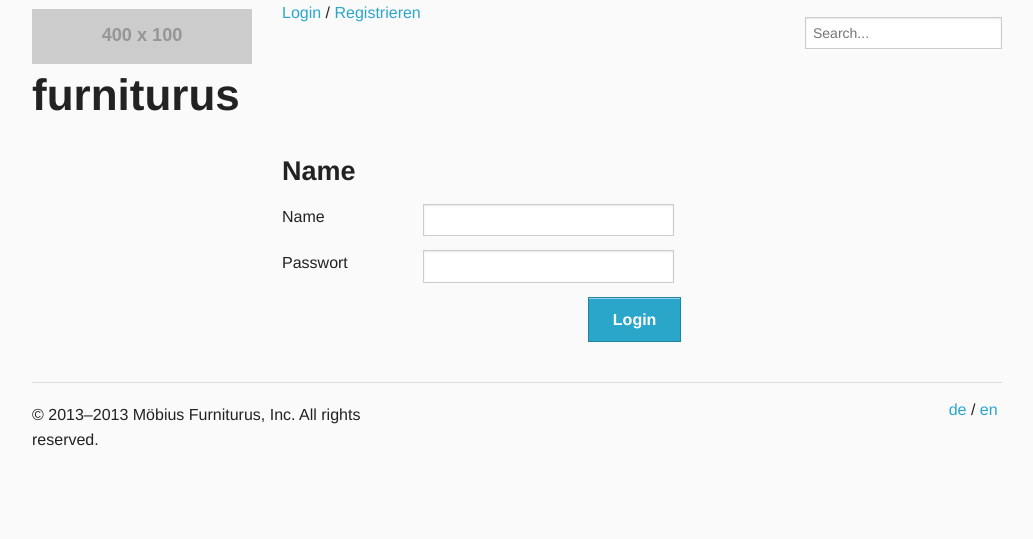
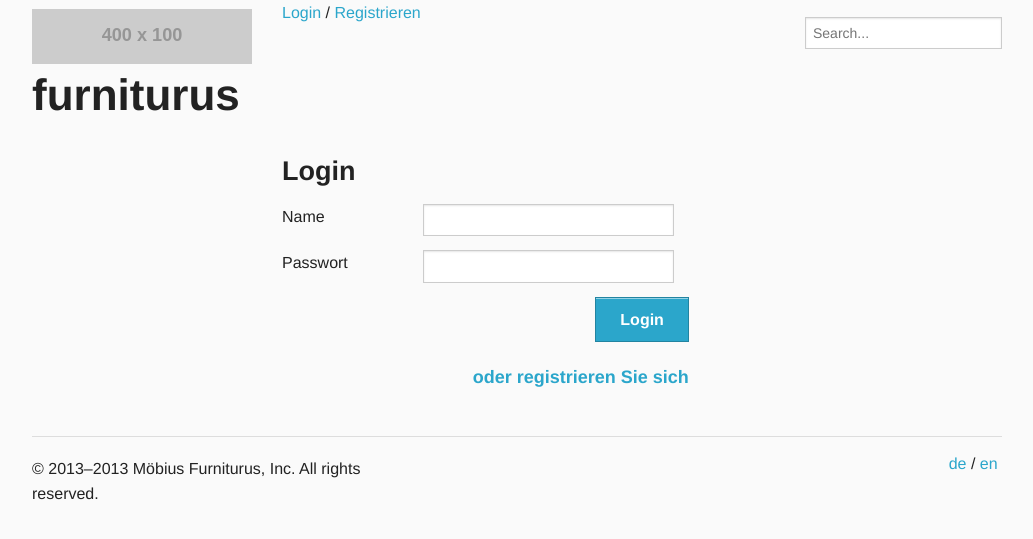
Before and after one commit to polandy/ch.bfh.bti7054.w2013.q.furnitureShop, a PHP site: page /?pageId=99&lang=de in a window 1280 px wide. Shown: the top 539 px of the page, without its empty margins (123-1156 px from the left). Run offline with PHP 8.4, Linux system fonts and the light colour scheme; grey boxes labelled with a size stand in for pictures from a placeholder-image service; data that the repository does not hold is empty; some libraries are stand-ins or nearby versions.

Commit message:
pdf sample

```diff
--- a/src/php/Messages.class.php
+++ b/src/php/Messages.class.php
@@ -72,11 +72,12 @@ class Messages
 
         "footer_admin_createFurniture" => array("Möbel erstellen", "Create Furniture"),
         "footer_admin_createCategory" => array("Kategorie erstellen", "Create Category"),
-        "login_title"=>array("Name", "Name"),
+        "login_title"=>array("Login", "Login"),
         "login_name"=>array("Name", "Name"),
         "login_password"=>array("Passwort", "Password"),
         "login_failed"=>array("Benutzername und Password stimmen nich überein", "Username and password do not match"),
         "login_login"=>array("Login", "Login"),
+        "login_register"=>array("oder registrieren Sie sich", "or register here"),
         "navi_logout" => array("Abmelden", "Logout"),
         "navi_loggedinAs" => array("Hallo ", "Hello "),
         "navi_register" => array("Registrieren", "Register"),
--- a/src/php/view/footer.php
+++ b/src/php/view/footer.php
@@ -5,3 +5,7 @@ $msgService = \service\MsgService::getInstance();
 
 $tpl->assign("createCategory", $msgService->getMsg('footer_admin_createCategory'));
 $tpl->assign("createFurniture", $msgService->getMsg('footer_admin_createFurniture'));
+
+$url = $_SERVER["REQUEST_URI"];
+
+$tpl->assign("langURL", $url . (strpos($url, '?') !== false ? "&lang=" : "?lang="));
--- a/src/php/view/pdforder.php
+++ b/src/php/view/pdforder.php
@@ -6,7 +6,7 @@ new Autoloader();
 $pdf = new \service\PDFOrderService();
 $pdf->AliasNbPages();
 $pdf->AddPage();
-$pdf->SetFont('Times','',12);
+$pdf->SetFont('Arial','',15);
 $order = null;
 $user = null;
 $pdf->OrderHeader($order, $user);
--- a/src/tmpl/footer.tpl.php
+++ b/src/tmpl/footer.tpl.php
@@ -16,8 +16,8 @@
                 </ul>
             </div>
             <div class="large-1 columns">
-                <a href='./index.php?lang=de'>de</a> /
-                <a href='./index.php?lang=en'>en</a>
+                <a href='<?=$TPL["langURL"]?>de'>de</a> /
+                <a href='<?=$TPL["langURL"]?>en'>en</a>
             </div>
         </div>
     </div>
--- a/src/tmpl/login.tpl.php
+++ b/src/tmpl/login.tpl.php
@@ -5,7 +5,6 @@
 <div class="row">
     <!-- Main Content Section -->
     <div class="large-9 columns">
-
         <h3><?= $TPL["msg"]->getName("login_title") ?></h3>
 
         <form method="POST">
@@ -14,7 +13,7 @@
                     <p><?= $TPL["msg"]->getName("login_name") ?></p>
                 </div>
                 <div class="large-6 columns pull-3">
-                    <input type="text" name="name" required="true" value="<?=$TPL["username"]?>"/>
+                    <input type="text" name="name" required="true" value="<?= $TPL["username"] ?>"/>
                 </div>
             </div>
             <div class="row">
@@ -28,12 +27,19 @@
             <?php if (isset($TPL["errorMsg"])) { ?>
                 <div class="row">
                     <div class="large-9 columns">
-                        <?=$TPL["errorMsg"]?>
+                        <?= $TPL["errorMsg"] ?>
                     </div>
                 </div>
             <?php } ?>
-            <div class="right pull-3">
-                <input type="submit" value="<?= $TPL["msg"]->getName("login_login") ?>" class="button"/>
+            <div class="row">
+                <div class="right pull-3">
+                    <input type="submit" value="<?= $TPL["msg"]->getName("login_login") ?>" class="button"/>
+                </div>
+            </div>
+            <div class="row">
+                <div class="right pull-3">
+                    <h5><a href="./index.php?pageId=97"><?= $TPL["msg"]->getName("login_register") ?></a></h5>
+                </div>
             </div>
         </form>
     </div>
```
Also changed, not shown: src/php/service/PDFOrderService.class.php (+10 -11 lines).
